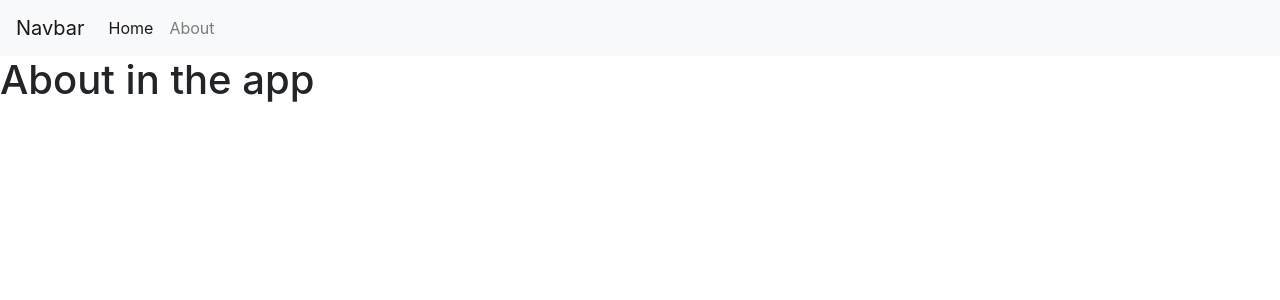
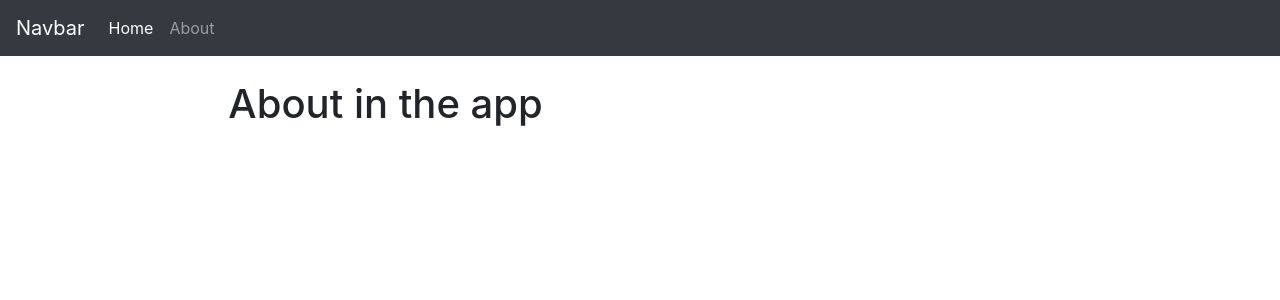
Before and after one commit to Sammy92dec/flavfusion, a Django app: page /about/ in a window 1280 px wide. Shown: the top 300 px of the page. Run offline with Django 4.2, Linux system fonts and the light colour scheme.

Commit message:
feat: Add Navbar from bootstrap and style it

```diff
--- a/fusion/templates/recipes/base.html
+++ b/fusion/templates/recipes/base.html
@@ -11,7 +11,7 @@
     <link rel="stylesheet" href="https://cdn.jsdelivr.net/npm/bootstrap@4.4.1/dist/css/bootstrap.min.css" integrity="sha384-Vkoo8x4CGsO3+Hhxv8T/Q5PaXtkKtu6ug5TOeNV6gBiFeWPGFN9MuhOf23Q9Ifjh" crossorigin="anonymous"/>
 </head>
 <body>
-    <nav class="navbar navbar-expand-lg navbar-light bg-light">
+    <nav class="navbar navbar-expand-lg navbar-dark bg-dark">
         <a class="navbar-brand" href="#">Navbar</a>
         <button class="navbar-toggler" type="button" data-toggle="collapse" data-target="#navbarNavDropdown" aria-controls="navbarNavDropdown" aria-expanded="false" aria-label="Toggle navigation">
           <span class="navbar-toggler-icon"></span>
@@ -27,9 +27,7 @@
           </ul>
         </div>
       </nav>
-
-    {% block content %} {% endblock content %}
-
+    <div class="container mt-4 col-8"> {% block content %} {% endblock content %} </div>
 <script
     src="https://code.jquery.com/jquery-3.4.1.slim.min.js" integrity="sha384-J6qa4849blE2+poT4WnyKhv5vZF5SrPo0iEjwBvKU7imGFAV0wwj1yYfoRSJoZ+n" crossorigin="anonymous">
 
```
